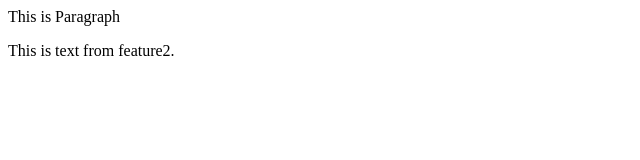
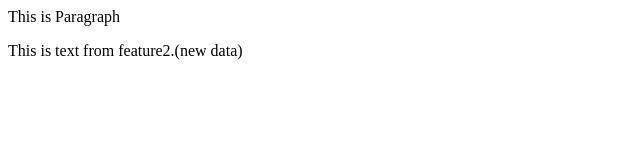
Before and after one commit to Sana5700/New-Repo, a plain HTML site: page index.html in a window 1280 px wide. Shown: the full height of the page, 0-640 px from the left. Drawn offline with Linux system fonts and the light colour scheme.

Commit message:
new data

```diff
--- a/index.html
+++ b/index.html
@@ -1,3 +1,3 @@
 <p>This is Paragraph</p>
 
-<p>This is text from feature2.</p>
+<p>This is text from feature2.(new data)</p>
```
